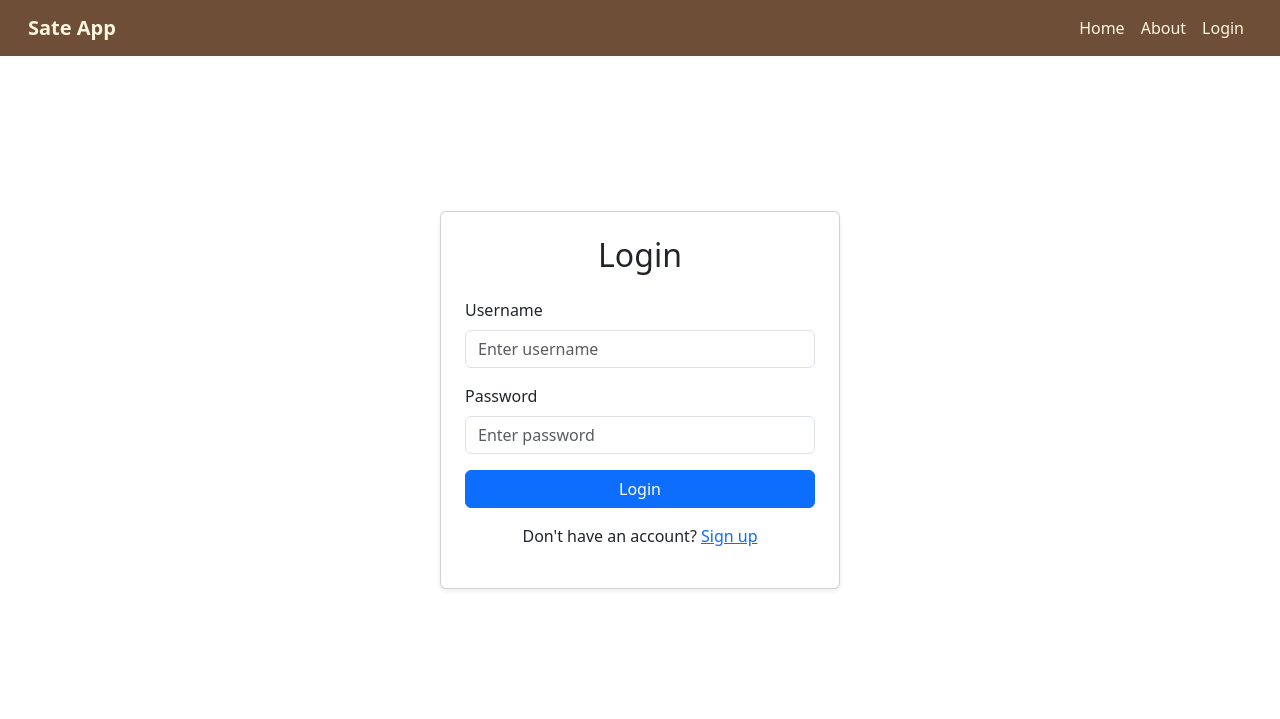
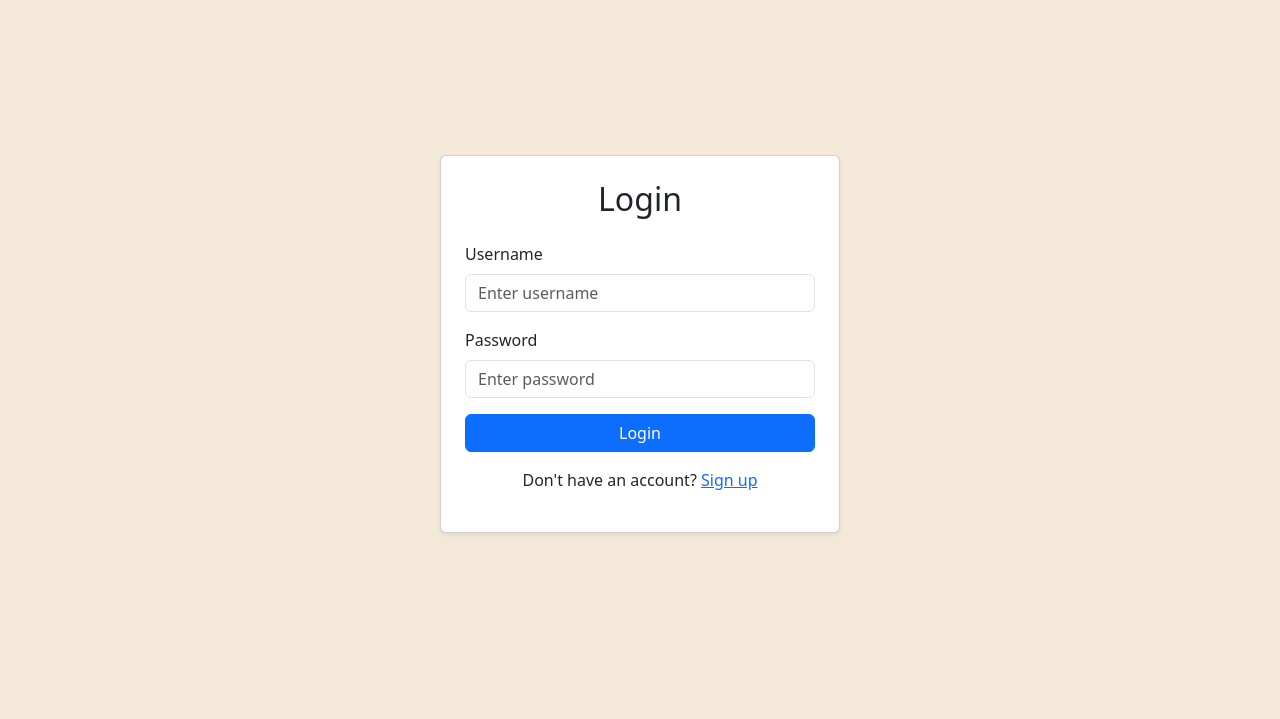
Before and after one commit to Johanngzi/test_version_of_the_sate_app, a Django app: page /login/ in a window 1280 px wide. Shown: the top 719 px of the page. Run offline with Django 5.2, Linux system fonts and the light colour scheme.

Commit message:
Add logo to navbar, updated some css from teh navbar and background and also hid the navbar from the login page

```diff
--- a/core/views.py
+++ b/core/views.py
@@ -15,6 +15,11 @@ def login_view(request):
             return redirect('home')
         else:
             error = "Invalid username or password"
-            return render(request, 'login.html', {'error': error})
+            return render(request, 'login.html', {
+                'error': error,
+                'hide_navbar': True
+            })
 
-    return render(request, 'login.html')
+    return render(request, 'login.html', {
+        'hide_navbar': True
+    })
--- a/static/css/style.css
+++ b/static/css/style.css
@@ -1,3 +1,36 @@
-.custom-navbar {
-    background-color: brown !important;
+nav img {
+    width: 60px;   /* sets the width */
+    height: 63px;  /* sets the height */
+    top: 10px;
+    left: 20px;
 }
+nav a {
+    color: white;
+    text-decoration: none;
+    font-size: 18px;
+}
+
+nav {
+    display: flex;
+    align-items: center;
+    gap: 20px;
+    height: 80px;
+
+}
+
+
+.home-title {
+    color: #000000;
+    font-weight: bold;
+    font-family:
+
+    font-size: 36px;
+    text-align: center;
+    margin-top: 30px;
+    text-decoration: underline;
+}
+
+
+body {
+  background-color: #f4e9d8;
+}
--- a/templates/base.html
+++ b/templates/base.html
@@ -6,63 +6,34 @@
     <meta name="viewport" content="width=device-width, initial-scale=1.0">
     <title>{% block title %}My Django App{% endblock %}</title>
 
-
-    <!-- Bootstrap CSS -->
     <link href="https://cdn.jsdelivr.net/npm/bootstrap@5.3.3/dist/css/bootstrap.min.css" rel="stylesheet">
-
-    <!-- Your custom CSS -->
     <link rel="stylesheet" href="{% static 'css/style.css' %}">
 </head>
 <body>
 
-    <!-- Navbar -->
-   <!-- <nav class="navbar navbar-expand-lg navbar-dark mb-4"
-     style="background-color: rgb(94, 66, 66); padding: 10px;">
-    <div class="container-fluid">
-        <a class="navbar-brand" href="#" style="color: #FFF5E1; font-weight: bold;">Sate App</a>
-    </div>
-   </nav> -->
-   <nav class="navbar navbar-expand-lg navbar-dark mb-4"
-     style="background-color: #6F4E37; padding: 0.5rem 1rem;">
-  <div class="container-fluid">
-    <!-- Brand / App Name -->
-    <a class="navbar-brand" href="#"
-       style="color: #FFF5E1; font-weight: bold;">Sate App</a>
+{% if not hide_navbar %}
+<header style="background: #4a2e1f; padding: 10px 20px;">
+    <nav style="display: flex; align-items: center; gap: 20px;">
 
-    <!-- Toggle button for mobile -->
-    <button class="navbar-toggler" type="button"
-            data-bs-toggle="collapse" data-bs-target="#navbarContent"
-            aria-controls="navbarContent" aria-expanded="false"
-            aria-label="Toggle navigation"
-            style="border-color: #FFF5E1;">
-      <span class="navbar-toggler-icon"></span>
-    </button>
+        <!-- Logo on the left -->
+        <a href="{% url 'home' %}">
+            <img src="{% static 'images/logo.png' %}" alt="Sate App Logo" style="height: 50px;">
+        </a>
 
-    <!-- Collapsible content -->
-    <div class="collapse navbar-collapse" id="navbarContent">
-      <ul class="navbar-nav ms-auto mb-2 mb-lg-0">
-        <li class="nav-item">
-          <a class="nav-link active" aria-current="page" href="#"
-             style="color: #FFF5E1;">Home</a>
-        </li>
-        <li class="nav-item">
-          <a class="nav-link" href="#" style="color: #FFF5E1;">About</a>
-        </li>
-        <li class="nav-item">
-          <a class="nav-link" href="#" style="color: #FFF5E1;">Login</a>
-        </li>
-      </ul>
-     </div>
-     </div>
+        <!-- User name or Home link -->
+        <a href="{% url 'home' %}" style="color: white; text-decoration: none; font-size: 24px;">
+            Naam gebruiker
+        </a>
+
     </nav>
+</header>
+{% endif %}
 
-    <div class="container">
-        {% block content %}
-        {% endblock %}
-    </div>
+<div class="container mt-4">
+    {% block content %}{% endblock %}
+</div>
 
-    <!-- Bootstrap JS -->
-    <script src="https://cdn.jsdelivr.net/npm/bootstrap@5.3.3/dist/js/bootstrap.bundle.min.js"></script>
-    <script src="{% static 'js/script.js' %}"></script>
+<script src="https://cdn.jsdelivr.net/npm/bootstrap@5.3.3/dist/js/bootstrap.bundle.min.js"></script>
+<script src="{% static 'js/script.js' %}"></script>
 </body>
 </html>
--- a/templates/login.html
+++ b/templates/login.html
@@ -3,7 +3,7 @@
 {% block title %}Login{% endblock %}
 
 {% block content %}
-<div class="container d-flex justify-content-center align-items-center" style="min-height: 80vh;">
+<div class="body container d-flex justify-content-center align-items-center" style="min-height: 80vh;">
     <div class="card p-4 shadow-sm" style="max-width: 400px; width: 100%;">
         <h2 class="text-center mb-4">Login</h2>
 
```
Also changed, not shown: config/settings.py (+10 -5 lines), templates/home.html (+7 -1 lines), static/images/logo.png (added).
